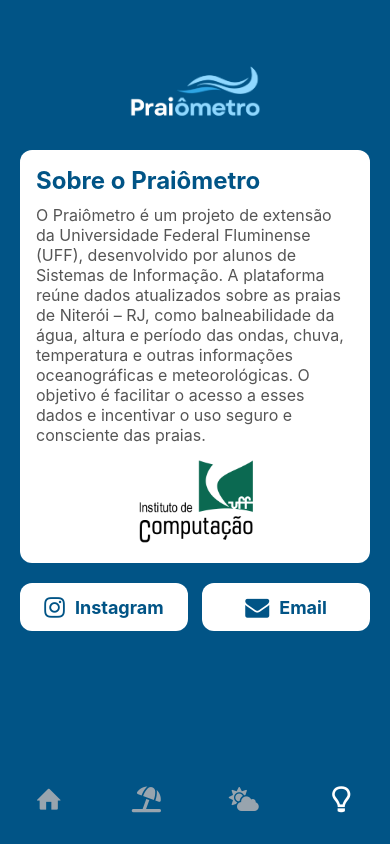
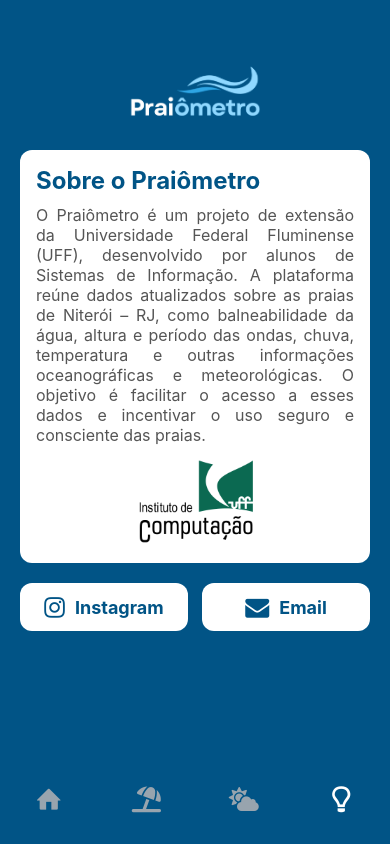
Before and after one commit to Disklo/praiometro, a React Native app in the folder frontend/: screen /SobreNos in a window 390 px wide. Built offline with nearby package versions, Linux system fonts and the light colour scheme.

Commit message:
fix: specific names

```diff
--- a/frontend/src/screens/SobreNos/styles.js
+++ b/frontend/src/screens/SobreNos/styles.js
@@ -6,7 +6,6 @@
         backgroundColor: '#015486',
         paddingTop: 20,
     },
-
     header: {
         backgroundColor: '#fff',
         paddingHorizontal: 16,
@@ -15,27 +14,24 @@
         borderRadius: 12,
         marginHorizontal: 20,
     },
-
     title: {
         fontSize: 24,
         fontWeight: 'bold',
         marginBottom: 10,
         color: '#015486',
     },
-
     description: {
         fontSize: 16,
         fontWeight: '400',
         color: '#555',
+        textAlign: 'justify',
     },
-
     buttonsContainer: {
         flexDirection: 'row',
         justifyContent: 'space-between',
         marginHorizontal: 20,
         marginTop: 20,
     },
-
     instagramButton: {
         flexDirection: 'row',
         justifyContent: 'center',
@@ -45,13 +41,11 @@
         borderRadius: 12,
         width: '48%',
     },
-
     instagramButtonText: {
         fontSize: 18,
         fontWeight: 'bold',
         color: '#015486',
     },
-
     emailButton: {
         flexDirection: 'row',
         justifyContent: 'center',
@@ -61,7 +55,6 @@
         borderRadius: 12,
         width: '48%',
     },
-
     emailButtonText: {
         fontSize: 18,
         fontWeight: 'bold',
```
Also changed, not shown: 1 other file (tests, documents, lock files or other folders).
